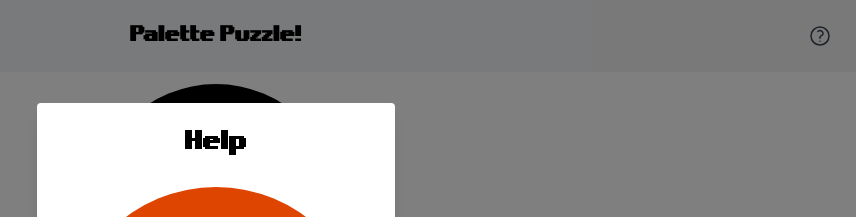
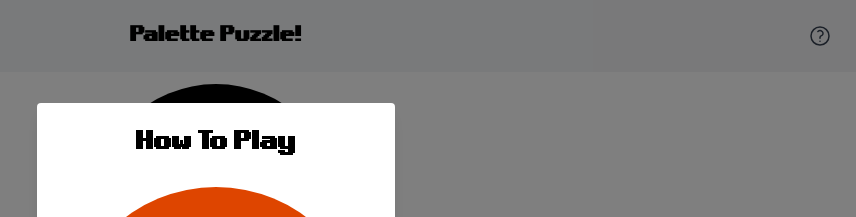
Before and after one commit to jalberse/palette_puzzle, a Next.js app: page / in a window 1280 px wide. Shown: the top 217 px of the page, without its empty margins (424-1280 px from the left). Built offline with nearby package versions, Linux system fonts and the light colour scheme; no server answers.

Commit message:
Rename "Help" to "How to Play"

```diff
--- a/app/help.tsx
+++ b/app/help.tsx
@@ -32,7 +32,7 @@
   return (
     <div className="fixed inset-0 flex items-center justify-center bg-black bg-opacity-50">
       <div className="bg-white p-6 rounded shadow-lg flex flex-col mx-4 overflow-y-auto">
-        <h2 className="text-2xl font-bold mb-4 text-center">Help</h2>
+        <h2 className="text-2xl font-bold mb-4 text-center">How To Play</h2>
         <div className="flex-col">
           <ColorDisplay
             targetColor={targetColor}
```
